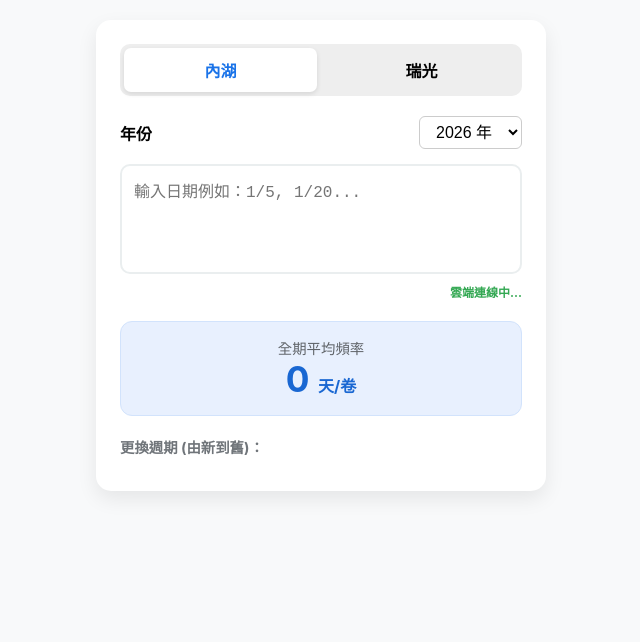
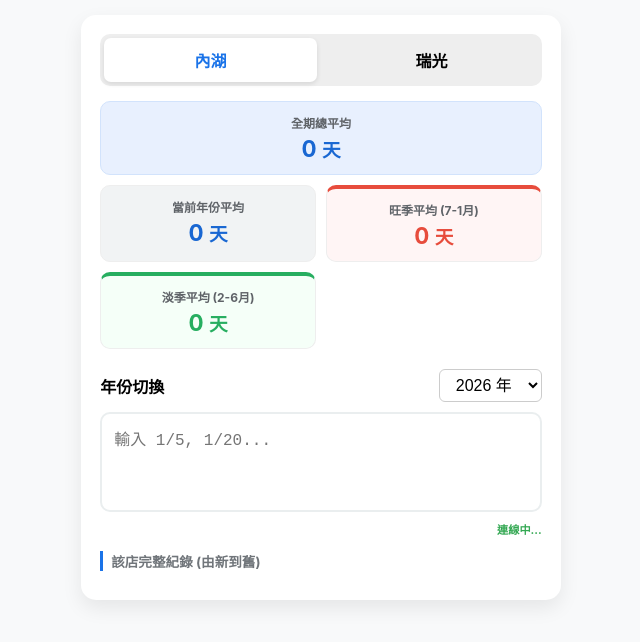
Before and after one commit to workrbao-coder/credit-use-count, a plain HTML site: page index.html in a window 1280 px wide. Both pictures are taken after a click on the button "內湖". Shown: the whole page, without its empty margins (319-959 px from the left). Drawn offline with Linux system fonts and the light colour scheme; no server answers.

Commit message:
Add files via upload

```diff
--- a/index.html
+++ b/index.html
@@ -8,21 +8,35 @@
     <meta name="theme-color" content="#1a73e8">
     <link rel="apple-touch-icon" href="https://cdn-icons-png.flaticon.com/512/1041/1041888.png">
     <style>
-        :root { --primary: #1a73e8; --bg: #f8f9fa; }
-        body { font-family: -apple-system, sans-serif; background-color: var(--bg); display: flex; justify-content: center; padding: 20px; margin: 0; }
-        .container { background: white; padding: 1.5rem; border-radius: 15px; box-shadow: 0 8px 20px rgba(0,0,0,0.08); width: 100%; max-width: 450px; box-sizing: border-box; }
-        .shop-tabs { display: flex; gap: 8px; margin-bottom: 20px; background: #eee; padding: 4px; border-radius: 10px; }
+        :root { --primary: #1a73e8; --bg: #f8f9fa; --peak: #e74c3c; --off: #27ae60; }
+        body { font-family: -apple-system, sans-serif; background-color: var(--bg); display: flex; justify-content: center; padding: 15px; margin: 0; }
+        .container { background: white; padding: 1.2rem; border-radius: 15px; box-shadow: 0 8px 20px rgba(0,0,0,0.08); width: 100%; max-width: 480px; box-sizing: border-box; }
+
+        /* 店鋪切換 */
+        .shop-tabs { display: flex; gap: 8px; margin-bottom: 15px; background: #eee; padding: 4px; border-radius: 10px; }
         .shop-btn { flex: 1; padding: 10px; border: none; border-radius: 7px; cursor: pointer; font-weight: bold; background: transparent; transition: 0.3s; font-size: 1rem; }
         .shop-btn.active { background: white; color: var(--primary); box-shadow: 0 2px 5px rgba(0,0,0,0.1); }
-        .control-row { display: flex; align-items: center; justify-content: space-between; margin-bottom: 15px; }
+
+        /* 統計面板網格 */
+        .stats-grid { display: grid; grid-template-columns: 1fr 1fr; gap: 10px; margin-bottom: 20px; }
+        .stat-card { padding: 12px; border-radius: 10px; text-align: center; border: 1px solid #eee; }
+        .stat-card.full { grid-column: span 2; background: #e8f0fe; border-color: #d2e3fc; }
+        .stat-card.year { background: #f1f3f4; }
+        .stat-card.peak { border-top: 4px solid var(--peak); background: #fff5f5; }
+        .stat-card.off { border-top: 4px solid var(--off); background: #f5fff8; }
+        .stat-label { font-size: 0.75rem; color: #5f6368; margin-bottom: 4px; font-weight: bold; }
+        .stat-value { font-size: 1.4rem; font-weight: bold; color: #1967d2; }
+        .stat-card.peak .stat-value { color: var(--peak); }
+        .stat-card.off .stat-value { color: var(--off); }
+
+        .control-row { display: flex; align-items: center; justify-content: space-between; margin-bottom: 10px; }
         select { padding: 6px 12px; border-radius: 6px; border: 1px solid #ccc; font-size: 1rem; background: white; }
-        textarea { width: 100%; height: 110px; padding: 12px; border: 2px solid #eaeeef; border-radius: 10px; box-sizing: border-box; font-size: 16px; resize: none; transition: 0.3s; }
-        textarea:focus { border-color: var(--primary); outline: none; }
-        .avg-box { background: #e8f0fe; padding: 15px; border-radius: 12px; text-align: center; margin: 20px 0; border: 1px solid #d2e3fc; }
-        .avg-num { font-size: 2.2rem; font-weight: bold; color: #1967d2; }
-        .tag-container { display: flex; flex-wrap: wrap; gap: 6px; margin-top: 10px; }
-        .day-tag { background: #f1f3f4; color: #3c4043; padding: 4px 12px; border-radius: 6px; font-size: 0.9rem; border: 1px solid #dadce0; font-weight: 500; }
-        .status { font-size: 0.75rem; color: #34a853; text-align: right; height: 18px; margin-top: 5px; font-weight: bold; }
+        textarea { width: 100%; height: 100px; padding: 12px; border: 2px solid #eaeeef; border-radius: 10px; box-sizing: border-box; font-size: 16px; resize: none; }
+        .status { font-size: 0.7rem; color: #34a853; text-align: right; height: 15px; margin-top: 5px; font-weight: bold; }
+
+        .tag-container { display: flex; flex-wrap: wrap; gap: 6px; margin-top: 10px; max-height: 150px; overflow-y: auto; }
+        .day-tag { background: #f1f3f4; color: #3c4043; padding: 4px 10px; border-radius: 6px; font-size: 0.85rem; border: 1px solid #dadce0; }
+        .section-title { font-size: 0.85rem; font-weight: bold; color: #70757a; margin-top: 15px; border-left: 3px solid var(--primary); padding-left: 8px; }
     </style>
 </head>
 <body>
@@ -33,20 +47,34 @@
         <button id="btn-ruiguang" class="shop-btn" onclick="switchShop('ruiguang')">瑞光</button>
     </div>
 
+    <div class="stats-grid">
+        <div class="stat-card full">
+            <div class="stat-label">全期總平均</div>
+            <div class="stat-value"><span id="avg-full">0</span> <small>天</small></div>
+        </div>
+        <div class="stat-card year">
+            <div class="stat-label"><span id="current-year-label">當前</span>年份平均</div>
+            <div class="stat-value"><span id="avg-year">0</span> <small>天</small></div>
+        </div>
+        <div class="stat-card peak">
+            <div class="stat-label">旺季平均 (7-1月)</div>
+            <div class="stat-value"><span id="avg-peak">0</span> <small>天</small></div>
+        </div>
+        <div class="stat-card off">
+            <div class="stat-label">淡季平均 (2-6月)</div>
+            <div class="stat-value"><span id="avg-off">0</span> <small>天</small></div>
+        </div>
+    </div>
+
     <div class="control-row">
-        <label style="font-weight:bold">年份</label>
+        <label style="font-weight:bold">年份切換</label>
         <select id="yearSelect" onchange="loadCurrentInput()"></select>
     </div>
 
-    <textarea id="dateInput" placeholder="輸入日期例如：1/5, 1/20..." oninput="handleInput()"></textarea>
-    <div id="saveStatus" class="status">雲端連線中...</div>
+    <textarea id="dateInput" placeholder="輸入 1/5, 1/20..." oninput="handleInput()"></textarea>
+    <div id="saveStatus" class="status">連線中...</div>
 
-    <div class="avg-box">
-        <div style="color: #5f6368; font-size: 0.9rem;">全期平均頻率</div>
-        <div class="avg-num"><span id="avgDisplay">0</span> <small style="font-size: 1rem;">天/卷</small></div>
-    </div>
-
-    <div style="font-size: 0.9rem; font-weight: bold; color: #70757a; margin-bottom: 8px;">更換週期 (由新到舊)：</div>
+    <div class="section-title">該店完整紀錄 (由新到舊)</div>
     <div id="daysContainer" class="tag-container"></div>
 </div>
 
@@ -72,13 +100,14 @@
   let allData = { neihu: {}, ruiguang: {} };
   let debounceTimer;
 
+  // 初始化年份選單
   const yearSelect = document.getElementById('yearSelect');
-  const currentYear = new Date().getFullYear();
+  const thisYear = new Date().getFullYear();
   for (let y = 2030; y >= 2022; y--) {
       let opt = document.createElement('option');
       opt.value = y;
       opt.innerHTML = y + ' 年';
-      if (y === currentYear) opt.selected = true;
+      if (y === thisYear) opt.selected = true;
       yearSelect.appendChild(opt);
   }
 
@@ -87,18 +116,21 @@
       if (data) {
           allData = data;
           updateUI();
-          document.getElementById('saveStatus').innerText = "雲端同步成功";
+          document.getElementById('saveStatus').innerText = "雲端資料已同步";
       }
   });
 
   window.switchShop = (shop) => {
       currentShop = shop;
-      document.getElementById('btn-neihu').classList.toggle('active', shop === 'neihu');
-      document.getElementById('btn-ruiguang').classList.toggle('active', shop === 'ruiguang');
+      document.querySelectorAll('.shop-btn').forEach(b => b.classList.remove('active'));
+      document.getElementById('btn-' + shop).classList.add('active');
       updateUI();
   };
 
-  window.loadCurrentInput = () => updateUI();
+  window.loadCurrentInput = () => {
+    document.getElementById('current-year-label').innerText = yearSelect.value;
+    updateUI();
+  };
 
   window.handleInput = () => {
       const year = yearSelect.value;
@@ -110,8 +142,7 @@
       clearTimeout(debounceTimer);
       debounceTimer = setTimeout(() => {
           set(ref(db, `shops/${currentShop}/${year}`), text)
-            .then(() => document.getElementById('saveStatus').innerText = "已安全儲存")
-            .catch(() => document.getElementById('saveStatus').innerText = "儲存失敗");
+            .then(() => document.getElementById('saveStatus').innerText = "已儲存至雲端");
       }, 800);
       calculateAndRender();
   };
@@ -123,35 +154,78 @@
   }
 
   function calculateAndRender() {
-      let dates = [];
       const shopObj = allData[currentShop] || {};
+      const selectedYear = yearSelect.value;
+
+      let allDates = [];
+
+      // 1. 解析所有日期
       for (let year in shopObj) {
           const lines = shopObj[year].split(/[\n,，、\s]+/).filter(d => d.includes('/'));
           lines.forEach(dStr => {
               const [m, d] = dStr.split('/');
               const dateObj = new Date(parseInt(year), parseInt(m)-1, parseInt(d));
-              if (!isNaN(dateObj.getTime())) dates.push(dateObj);
+              if (!isNaN(dateObj.getTime())) {
+                  allDates.push({ date: dateObj, year: year, month: parseInt(m) });
+              }
           });
       }
-      dates.sort((a, b) => b - a);
+
+      // 排序：由新到舊
+      allDates.sort((a, b) => b.date - a.date);
+
+      // 2. 計算各項指標
+      let stats = {
+          full: { total: 0, count: 0 },
+          year: { total: 0, count: 0 },
+          peak: { total: 0, count: 0 }, // 7, 8, 9, 10, 11, 12, 1
+          off: { total: 0, count: 0 }    // 2, 3, 4, 5, 6
+      };
+
       const container = document.getElementById('daysContainer');
       container.innerHTML = "";
-      let totalDays = 0, counts = 0;
-      for (let i = 0; i < dates.length - 1; i++) {
-          const diff = Math.round((dates[i] - dates[i+1]) / (86400000));
+
+      for (let i = 0; i < allDates.length - 1; i++) {
+          const newDate = allDates[i];
+          const oldDate = allDates[i+1];
+          const diff = Math.round((newDate.date - oldDate.date) / 86400000);
+
           if (diff > 0) {
-              totalDays += diff;
-              counts++;
+              // 全期
+              stats.full.total += diff;
+              stats.full.count++;
+
+              // 當前選中年份 (以換紙當下的年份計算)
+              if (newDate.year === selectedYear) {
+                  stats.year.total += diff;
+                  stats.year.count++;
+              }
+
+              // 季節判定 (以換紙當下的月份判定該捲屬於什麼季節)
+              const m = newDate.month;
+              if (m === 1 || m >= 7) {
+                  stats.peak.total += diff;
+                  stats.peak.count++;
+              } else {
+                  stats.off.total += diff;
+                  stats.off.count++;
+              }
+
+              // 顯示標籤
               container.innerHTML += `<span class="day-tag">${diff}天</span>`;
           }
       }
-      document.getElementById('avgDisplay').innerText = counts > 0 ? (totalDays / counts).toFixed(1) : "0";
+
+      // 3. 更新介面
+      const getAvg = (s) => s.count > 0 ? (s.total / s.count).toFixed(1) : "0";
+      document.getElementById('avg-full').innerText = getAvg(stats.full);
+      document.getElementById('avg-year').innerText = getAvg(stats.year);
+      document.getElementById('avg-peak').innerText = getAvg(stats.peak);
+      document.getElementById('avg-off').innerText = getAvg(stats.off);
   }
 
   if ('serviceWorker' in navigator) {
-    window.addEventListener('load', () => {
-      navigator.serviceWorker.register('./sw.js');
-    });
+    window.addEventListener('load', () => navigator.serviceWorker.register('./sw.js'));
   }
 </script>
 </body>
```
